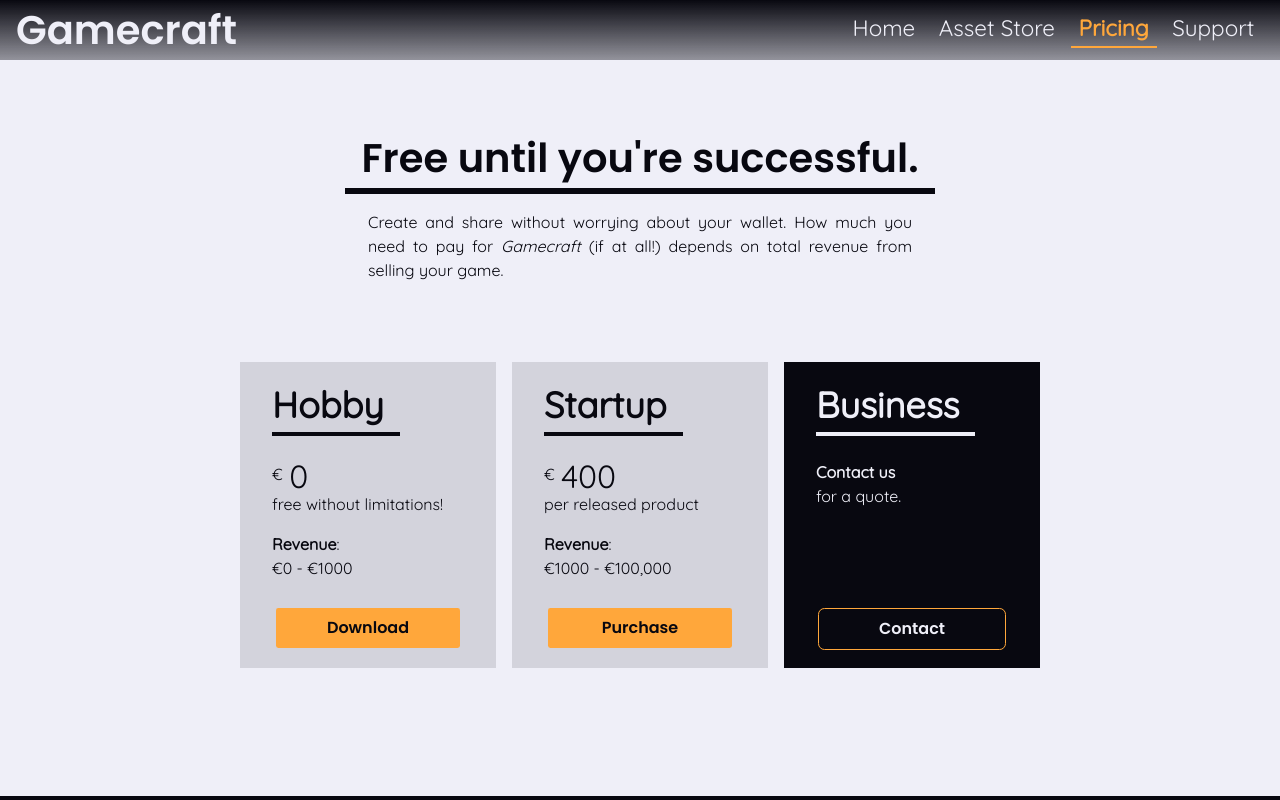
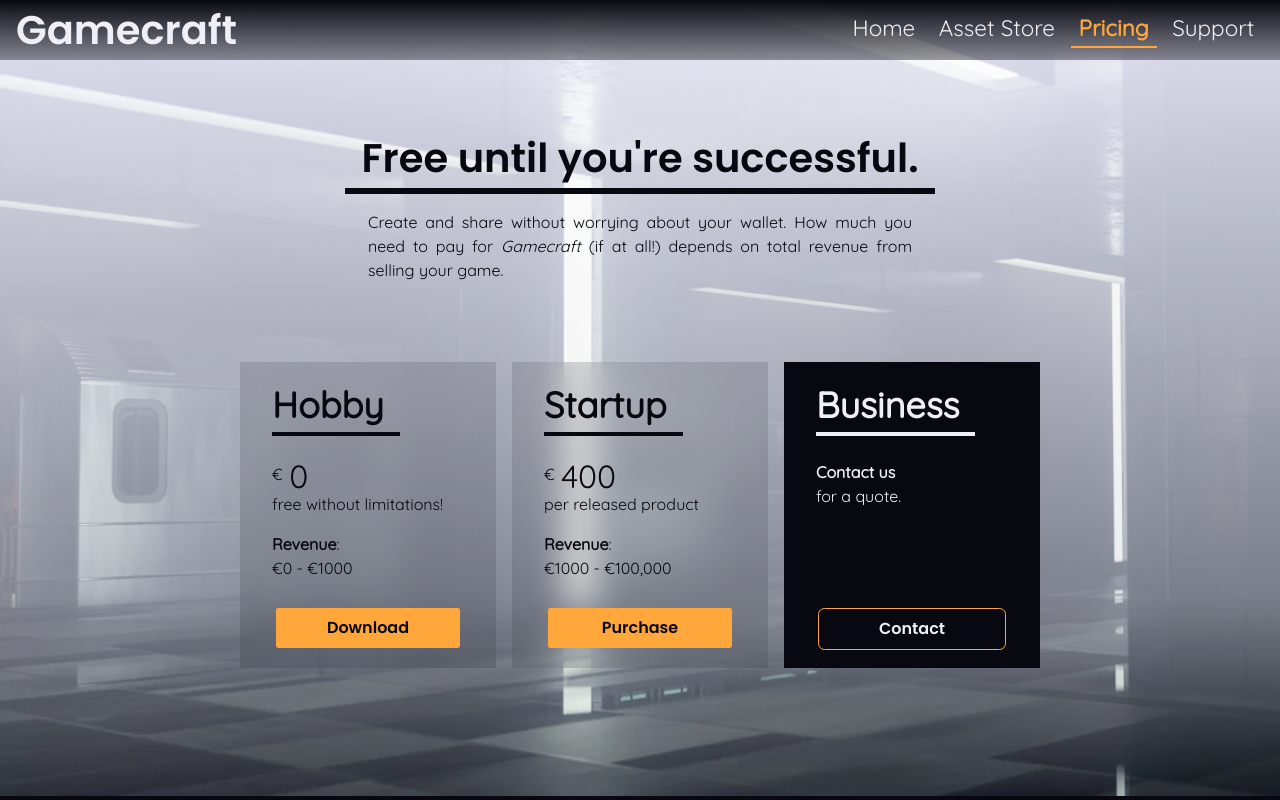
Before and after one commit to Tearnote/gamecraft-website, a plain HTML site: page pricing.html in a window 1280 px wide. Shown: the top 800 px of the page. Drawn offline with Linux system fonts and the light colour scheme.

Commit message:
Add background image to pricing page

```diff
--- a/assets/css/style.css
+++ b/assets/css/style.css
@@ -717,7 +717,9 @@ footer > div > h3 {
 	flex-direction: column;
 	align-items: center;
 	padding: 8rem 0 4rem;
-	background: url(../images/hero.webp) center/cover,
+	background: url(../images/project2.webp) center/cover,
+		linear-gradient(180deg, rgba(239,239,248,1) 0%, rgba(239,239,248,0.5010154574525123) 75%, rgba(239,239,248,0) 100%);
+	background-blend-mode: overlay;
 }
 
 #pricing > h2 {
@@ -748,6 +750,7 @@ footer > div > h3 {
 	flex: 1 0 0;
 	padding: 1rem 2rem;
 	background-color: rgba(8, 8, 16, 0.12);
+	backdrop-filter: blur(1rem);
 }
 
 .tier.dark {
```
